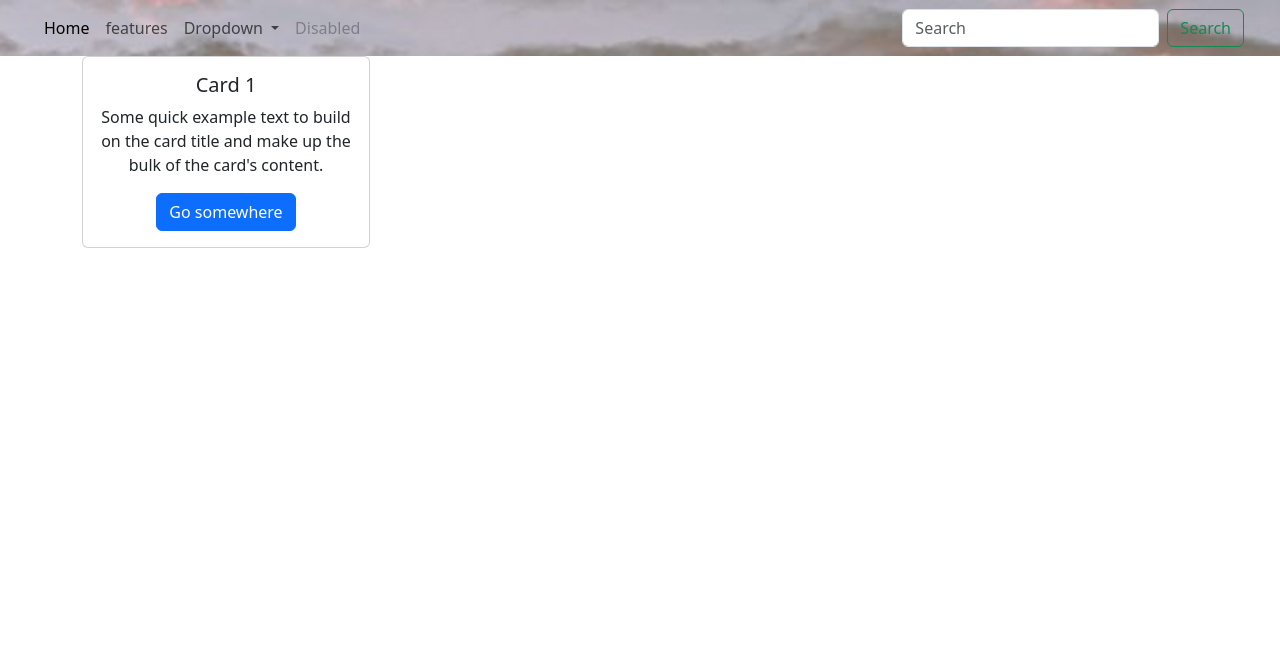
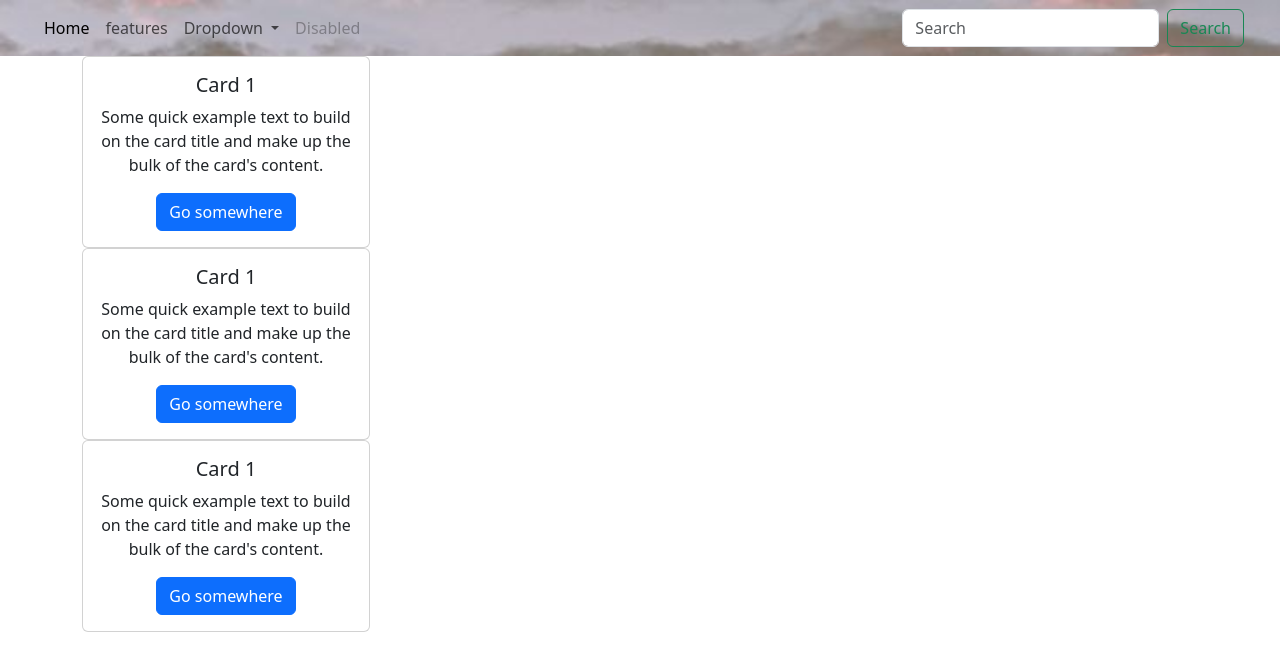
Before and after one commit to Scarlette-byte/IT24-A, a plain HTML site: page index.html in a window 1280 px wide. Drawn offline with nearby package versions, Linux system fonts and the light colour scheme; files whose address does not match are found by name.

Commit message:
added 2 container card

```diff
--- a/index.html
+++ b/index.html
@@ -56,6 +56,28 @@
                 </div>
             </div>
         </div>
+        <div class="row">
+            <div class="col">
+                <div class="card" style="width: 18rem;">
+                    <div class="card-body">
+                        <h5 class="card-title">Card 1</h5>
+                        <p class="card-text">Some quick example text to build on the card title and make up the bulk of the card's content.</p>
+                        <a href="#" class="btn btn-primary">Go somewhere</a>
+                    </div>
+                </div>
+            </div>
+        </div>
+        <div class="row">
+            <div class="col">
+                <div class="card" style="width: 18rem;">
+                    <div class="card-body">
+                        <h5 class="card-title">Card 1</h5>
+                        <p class="card-text">Some quick example text to build on the card title and make up the bulk of the card's content.</p>
+                        <a href="#" class="btn btn-primary">Go somewhere</a>
+                    </div>
+                </div>
+            </div>
+        </div>
     </div>
 </body>
 </html>
```
